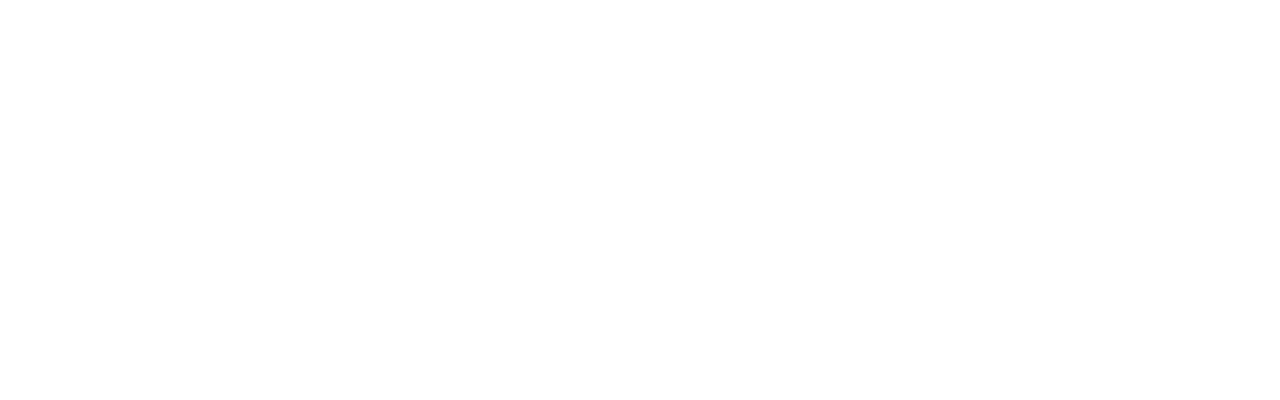
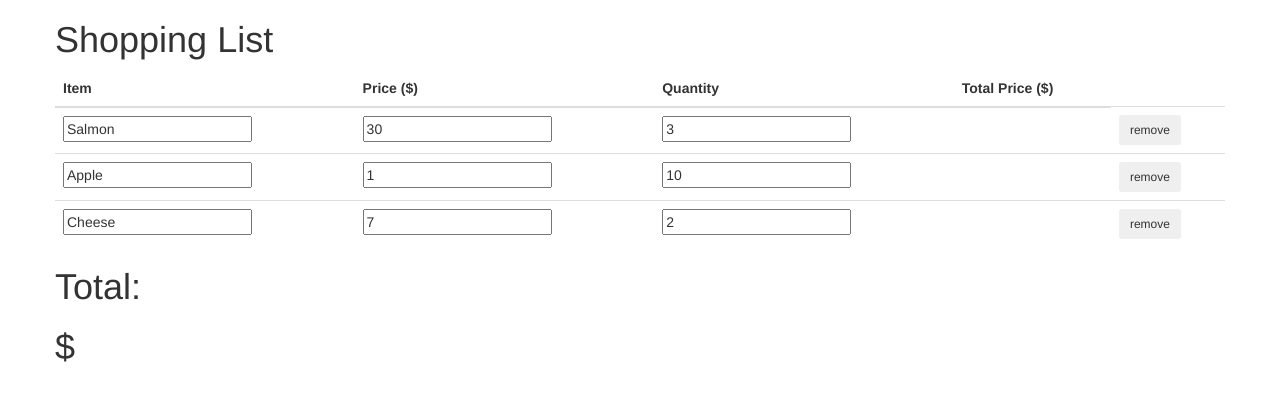
Before and after one commit to henry-hein/shopping-cart, a plain HTML site: page index.html in a window 1280 px wide. Drawn offline with nearby package versions, Linux system fonts and the light colour scheme.

Commit message:
HTML shell setup complete

```diff
--- a/index.html
+++ b/index.html
@@ -15,6 +15,51 @@
     <link href="css/custom.css" rel="stylesheet">
   </head>
   <body>
-
+    <div class="container">
+      <div class="row">
+        <h1>Shopping List</h1>
+        <div class="col-12">
+          <table class="table table-responsive">
+            <thead>
+              <tr>
+                <th scope="col">Item</th>
+                <th scope="col">Price ($)</th>
+                <th scope="col">Quantity</th>
+                <th scope="col">Total Price ($)</th>
+              </tr>
+            </thead>
+            <tbody>
+              <tr>
+                <td class="item"><input type="text" value="Salmon"></td>
+                <td class="price"><input type="number" value="30"></td>
+                <td class="qty"><input type="number" value="3"></td>
+                <td class="totalPrice"></td>
+                <td><button class="btn btn-light btn-sm remove">remove</button></td>
+              </tr>
+              <tr>
+                <td class="item"><input type="text" value="Apple"></td>
+                <td class="price"><input type="number" value="1"></td>
+                <td class="qty"><input type="number" value="10"></td>
+                <td class="totalPrice"></td>
+                <td><button class="btn btn-light btn-sm remove">remove</button></td>
+              </tr>
+              <tr>
+                <td class="item"><input type="text" value="Cheese"></td>
+                <td class="price"><input type="number" value="7"></td>
+                <td class="qty"><input type="number" value="2"></td>
+                <td class="totalPrice"></td>
+                <td><button class="btn btn-light btn-sm remove">remove</button></td>
+              </tr>
+            </tbody>
+          </table>
+        </div>
+        <div class="col-12">
+          <h1>Total:</h1>
+        </div>
+        <div class="col-12">
+          <h1>$ <span class="total"></span></h1>
+        </div>
+      </div>
+    </div>
   </body>
 </html>
```
